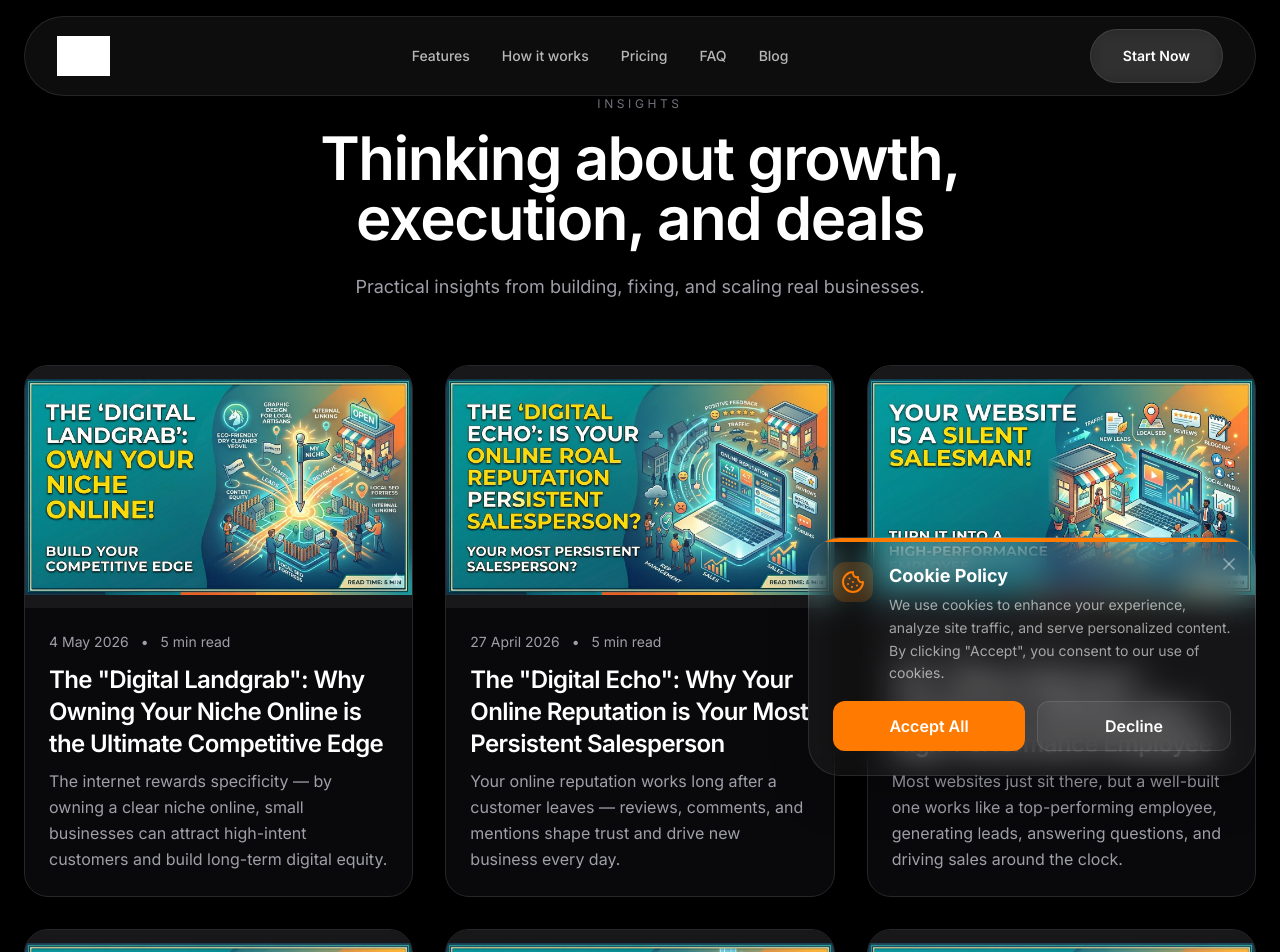
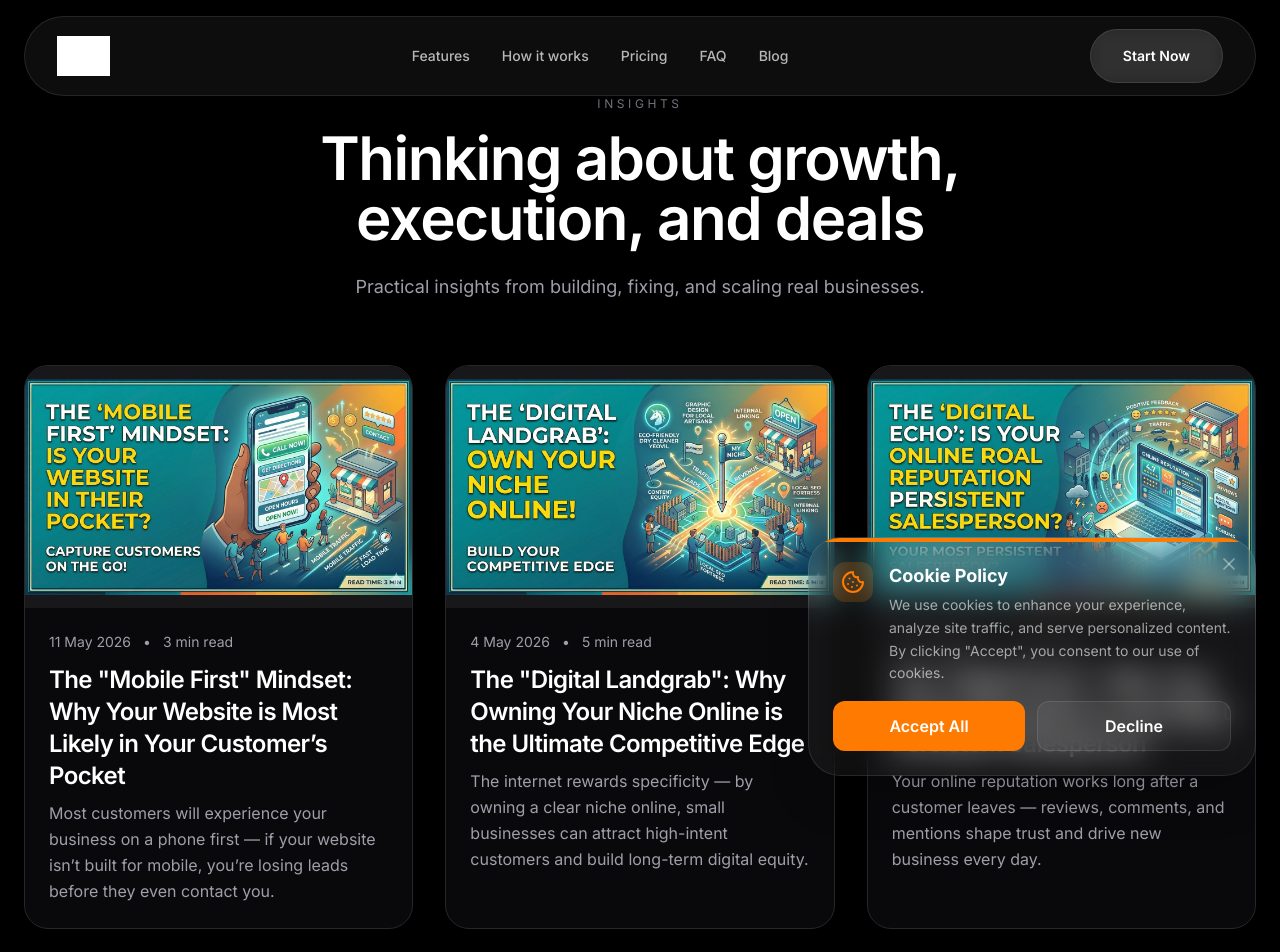
Before and after one commit to JG-OBT/One-Big-Tick, a React (Vite) app: page /blog in a window 1280 px wide. Shown: the top 952 px of the page. Built offline with nearby package versions, Linux system fonts and the light colour scheme; grey boxes are pictures that could not be loaded.

Commit message:
Update blogPosts.ts

```diff
--- a/src/data/blogPosts.ts
+++ b/src/data/blogPosts.ts
@@ -1,4 +1,62 @@
 export const blogPosts = [
+  {
+  slug: "mobile-first-website-design",
+  title: "The \"Mobile First\" Mindset: Why Your Website is Most Likely in Your Customer’s Pocket",
+  thumbnail: "/blog/Blog26.jpg",
+  date: "11 May 2026",
+  readTime: "3 min read",
+  excerpt:
+    "Most customers will experience your business on a phone first — if your website isn’t built for mobile, you’re losing leads before they even contact you.",
+  content: `
+    <p>We’ve talked about your website being a 24/7 salesman and a local beacon. But here is the reality check: for most of your customers, your "salesman" is currently about 5 inches tall and sitting in their pocket.</p>
+
+    <p>Over 60% of global web traffic now comes from mobile devices, and for local service businesses, that number is often much higher. If your website was designed for a 27-inch desktop screen and hasn't been touched since, you aren’t just "outdated"—you’re actively pushing customers away. This week, we’re looking at how to optimize for the "thumb-scrolling" generation to ensure you don't lose traffic at the final hurdle.</p>
+
+    <h2>1. The "Fat Thumb" Test</h2>
+
+    <p>Mobile users aren't using a precise mouse; they’re using their thumbs, often while walking, commuting, or multitasking.</p>
+
+    <ul>
+      <li><strong>Button Size:</strong> Your "Call to Action" buttons should be large enough to hit without accidentally clicking something else.</li>
+      <li><strong>Spacing:</strong> Ensure links aren't bunched together. There is nothing more frustrating for a customer than trying to click "Call Now" and accidentally hitting the "Privacy Policy" link instead.</li>
+      <li><strong>Input Fields:</strong> If you have a contact form, ensure the text boxes are large and clear. Better yet, use "click-to-call" buttons so they don't have to type at all.</li>
+    </ul>
+
+    <h2>2. Speed is Non-Negotiable on 4G/5G</h2>
+
+    <p>Desktop users often have high-speed home internet. Mobile users might be on a patchy signal at a train station.</p>
+
+    <ul>
+      <li><strong>Large Images:</strong> Huge, uncompressed photos will kill your mobile load time. If a page takes longer than 3 seconds to load on a phone, most users will bounce back to the search results.</li>
+      <li><strong>Minimalist Design:</strong> On a small screen, less is more. Remove unnecessary pop-ups or heavy animations that slow down the experience and clutter the limited space.</li>
+    </ul>
+
+    <h2>3. The "Mobile-Only" Search Intent</h2>
+
+    <p>People search differently on their phones. They are often looking for immediate action or specific information.</p>
+
+    <ul>
+      <li><strong>Direct Access to Info:</strong> Your address, phone number, and opening hours should be at the very top of your mobile site. Don't make them dig through an "About Us" page to find where you are.</li>
+      <li><strong>Map Integration:</strong> One-tap access to Google Maps is a game-changer for local traffic. If they can get directions in one click, they are much more likely to show up.</li>
+    </ul>
+
+    <h2>3 Quick Mobile Fixes for This Afternoon</h2>
+
+    <p>You don’t need a full redesign to improve your mobile experience. Try these three tweaks:</p>
+
+    <ul>
+      <li><strong>Check Your Navigation:</strong> Is your menu a "hamburger" (the three little lines)? Ensure it opens easily and is readable on a small screen.</li>
+      <li><strong>Enable Click-to-Call:</strong> Ensure your phone number is a link that triggers a call when tapped.</li>
+      <li><strong>The "Squint Test":</strong> Look at your site on your phone and squint. Can you still tell what your main call to action is? If not, make that button bigger and brighter!</li>
+    </ul>
+
+    <h2>The Bottom Line</h2>
+
+    <p>Your website's "home" is no longer on a desk; it's in your customer's hand. When you make it easy for people to find, contact, and buy from you on mobile, you aren't just improving your site—you're removing the friction between your business and a sale.</p>
+
+    <p><strong>Grab your phone right now and try to book a service on your own site. Was it easy, or did you want to throw your phone? Your customers feel the same way!</strong></p>
+  `,
+},
   {
   slug: "digital-landgrab-niche-dominance",
   title: "The \"Digital Landgrab\": Why Owning Your Niche Online is the Ultimate Competitive Edge",
```
